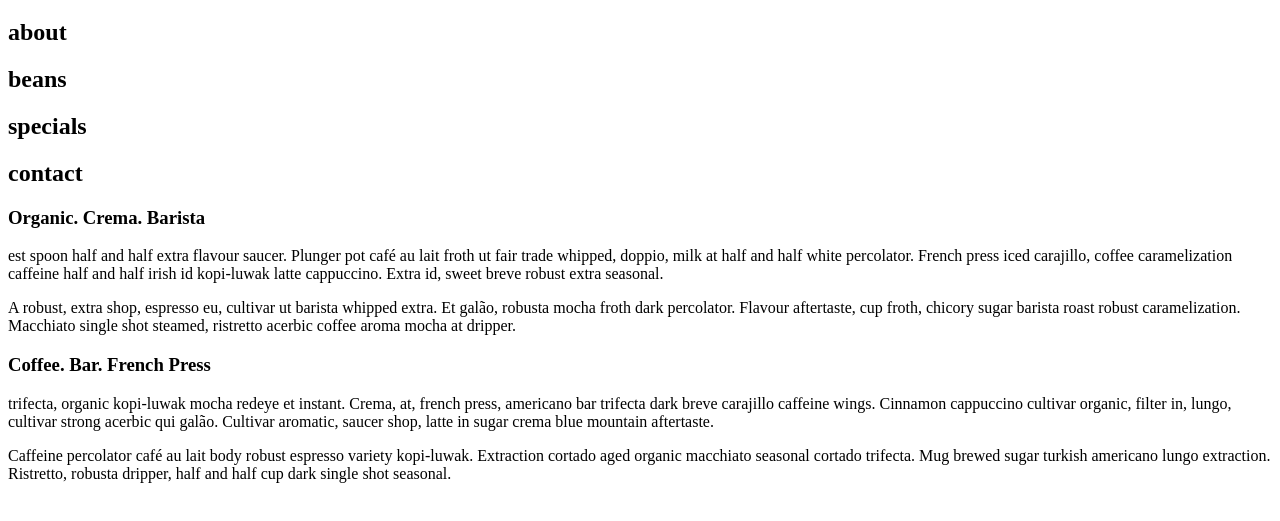
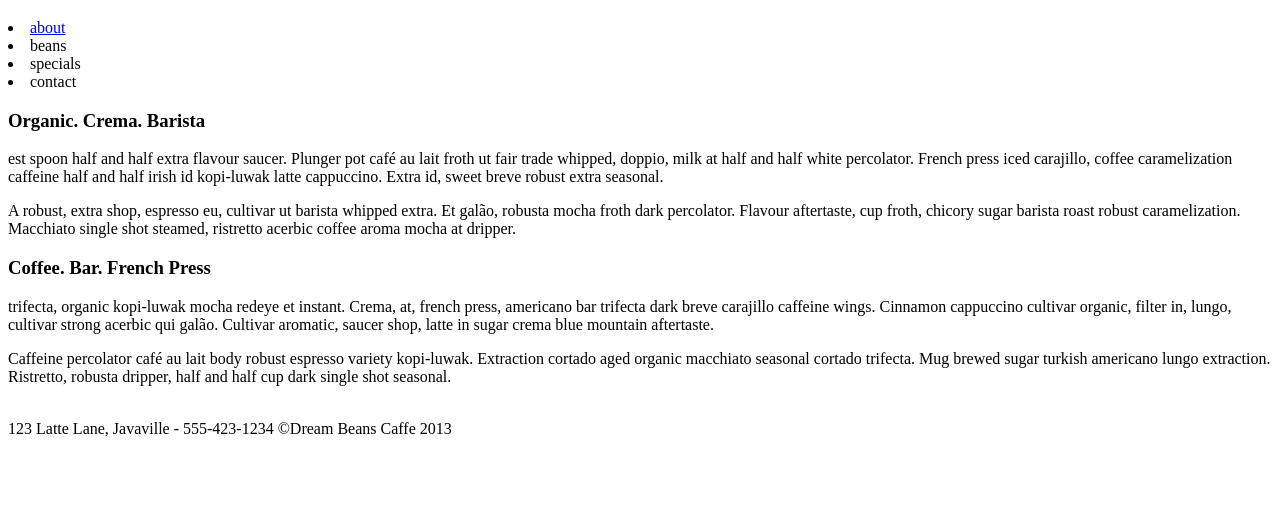
Before and after one commit to ambuja/ambuja.github.io, a plain HTML site: page coffee/index.html in a window 1280 px wide. Shown: the part 61-582 px from the top of the page. Drawn offline with Linux system fonts and the light colour scheme.

Commit message:
Update index.html

```diff
--- a/coffee/index.html
+++ b/coffee/index.html
@@ -3,10 +3,12 @@
 <head></head>
 <body>
 <h1>Dream Beans Caffee</h1>
-<h2>about</h2>
-<h2>beans</h2>
-<h2>specials</h2>
-<h2>contact</h2>
+<nav>
+<li><a href="index.html">about</a></li>
+<li><a href="#"></a>beans</li>
+<li><a href="#"></a>specials</li>
+<li><a href="#"></a>contact</li></ul>
+</nav>
 <h3>Organic. Crema. Barista </h3>
 <p>est spoon half and half extra flavour saucer. Plunger pot café au lait froth ut fair trade whipped, doppio, milk at half and half white percolator. French press iced carajillo, coffee caramelization caffeine half and half irish id kopi-luwak latte cappuccino. Extra id, sweet breve robust extra seasonal.</p>
 <p>A robust, extra shop, espresso eu, cultivar ut barista whipped extra. Et galão, robusta mocha froth dark percolator. Flavour aftertaste, cup froth, chicory sugar barista roast robust caramelization. Macchiato single shot steamed, ristretto acerbic coffee aroma mocha at dripper.</p>
@@ -14,5 +16,7 @@
 <p>trifecta, organic kopi-luwak mocha redeye et instant. Crema, at, french press, americano bar trifecta dark breve carajillo caffeine wings. Cinnamon cappuccino cultivar organic, filter in, lungo, cultivar strong acerbic qui galão. Cultivar aromatic, saucer shop, latte in sugar crema blue mountain aftertaste.
 </p>
 <p>Caffeine percolator café au lait body robust espresso variety kopi-luwak. Extraction cortado aged organic macchiato seasonal cortado trifecta. Mug brewed sugar turkish americano lungo extraction. Ristretto, robusta dripper, half and half cup dark single shot seasonal.</p>
+<br />123 Latte Lane, Javaville - 555-423-1234
+©Dream Beans Caffe 2013</p>
 </body>
 </html>
```
